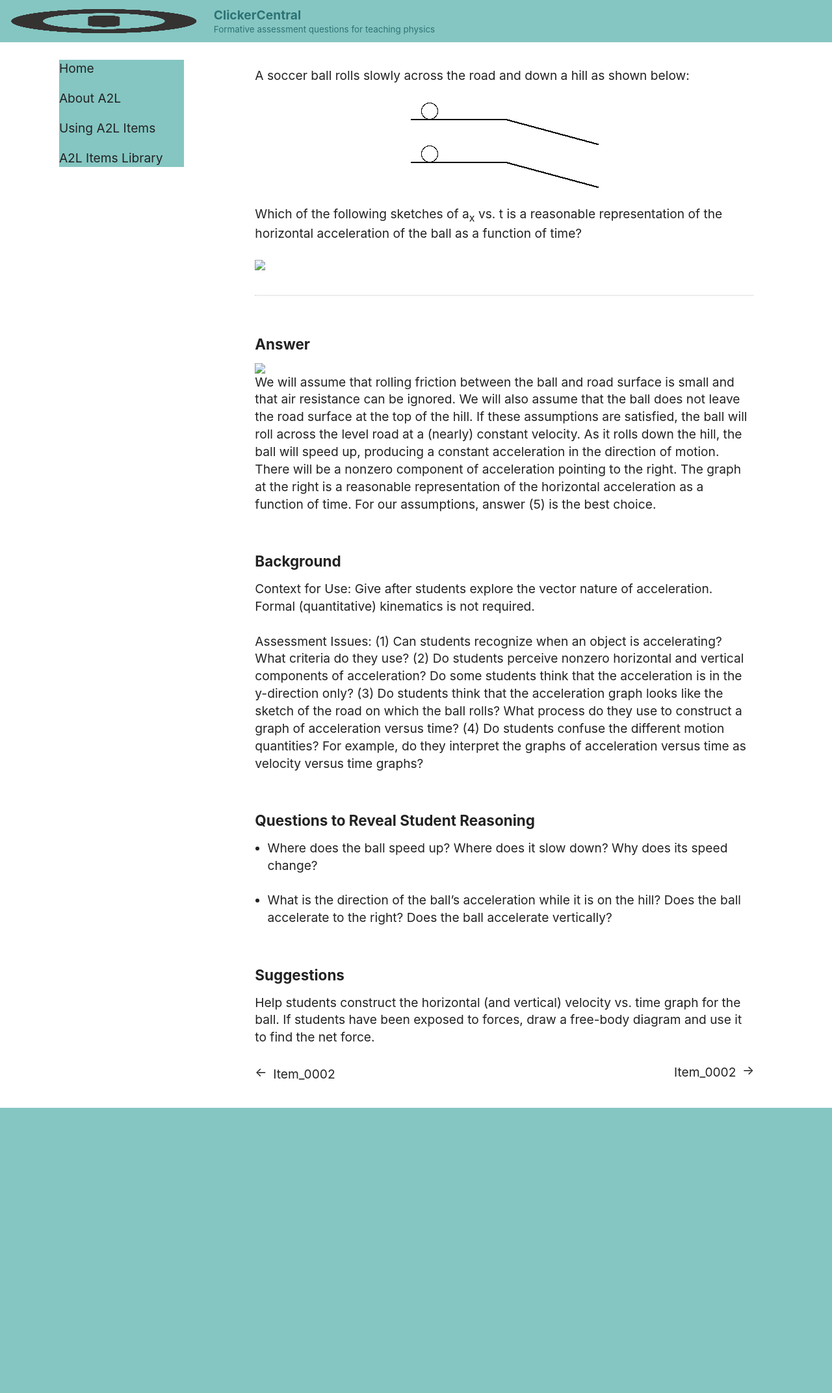
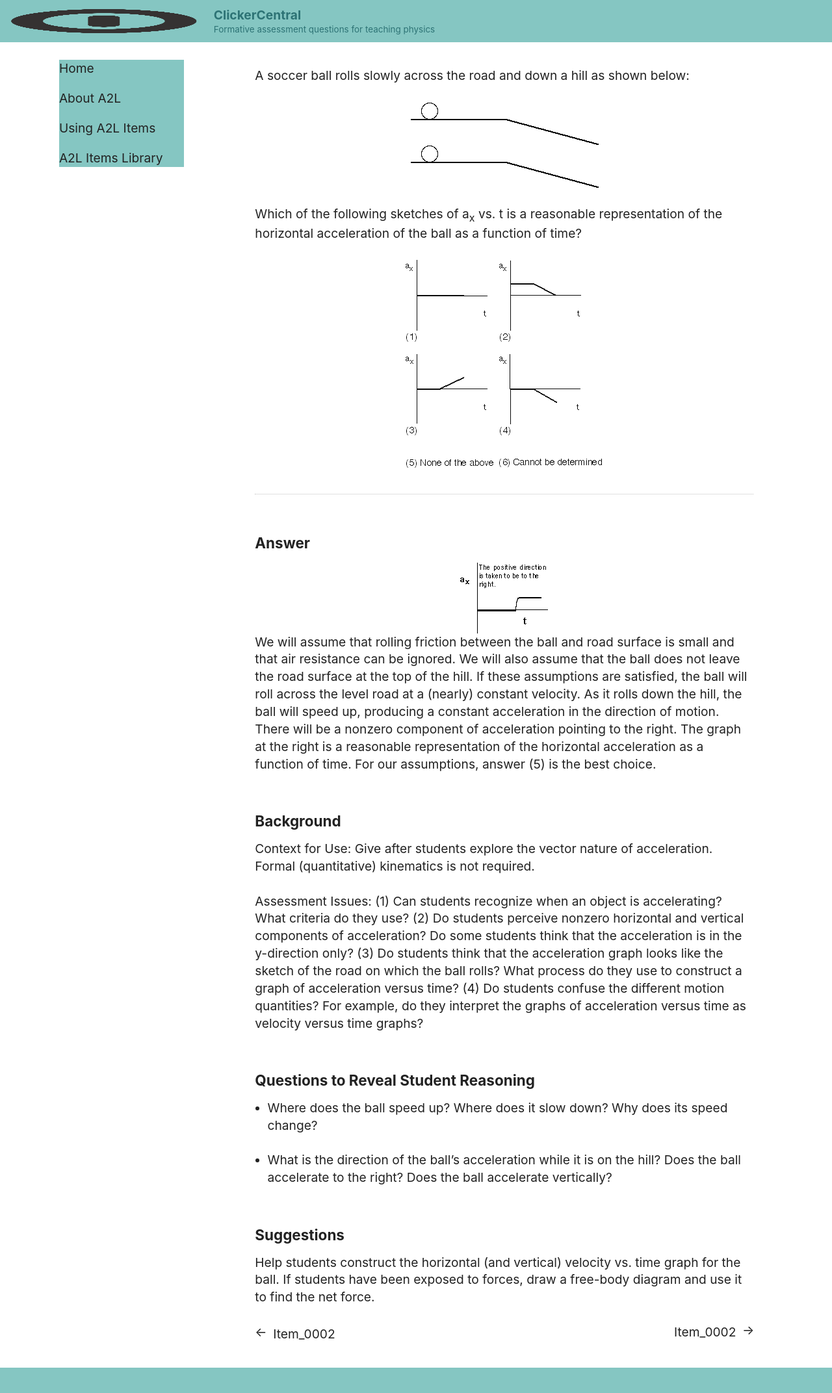
Before and after one commit to ibeatty/clickercentral, a Jekyll site: the page built from _items/item_0001.md, in a window 1280 px wide. Shown: the top 2144 px of the page at 65% size. Built offline with Jekyll 4.4.1, drawn with Linux system fonts in a browser that asks for light colours.

Commit message:
More image-link fiddling.

```diff
--- a/_items/item_0001.md
+++ b/_items/item_0001.md
@@ -13,13 +13,13 @@ A soccer ball rolls slowly across the road and down a hill as shown below:
 
 Which of the following sketches of a<sub>x</sub> vs. t is a reasonable representation of the horizontal acceleration of the ball as a function of time?
 
-<div class="img-center"><img src="/files/item001_fig2.gif" /></div>
+<div class="img-center"><img src="images/item001_fig2.gif" /></div>
 
 <hr/>
 
 ### Answer
 
-<div class="img-right"><img src="/files/item001_fig6.gif" /></div>We will assume that rolling friction between the ball and road surface is small and that air resistance can be ignored. We will also assume that the ball does not leave the road surface at the top of the hill. If these assumptions are satisfied, the ball will roll across the level road at a (nearly) constant velocity. As it rolls down the hill, the ball will speed up, producing a constant acceleration in the direction of motion. There will be a nonzero component of acceleration pointing to the right. The graph at the right is a reasonable representation of the horizontal acceleration as a function of time. For our assumptions, answer (5) is the best choice.
+<div class="img-right"><img src="images/item001_fig6.gif" /></div>We will assume that rolling friction between the ball and road surface is small and that air resistance can be ignored. We will also assume that the ball does not leave the road surface at the top of the hill. If these assumptions are satisfied, the ball will roll across the level road at a (nearly) constant velocity. As it rolls down the hill, the ball will speed up, producing a constant acceleration in the direction of motion. There will be a nonzero component of acceleration pointing to the right. The graph at the right is a reasonable representation of the horizontal acceleration as a function of time. For our assumptions, answer (5) is the best choice.
 
 ### Background
 
```
